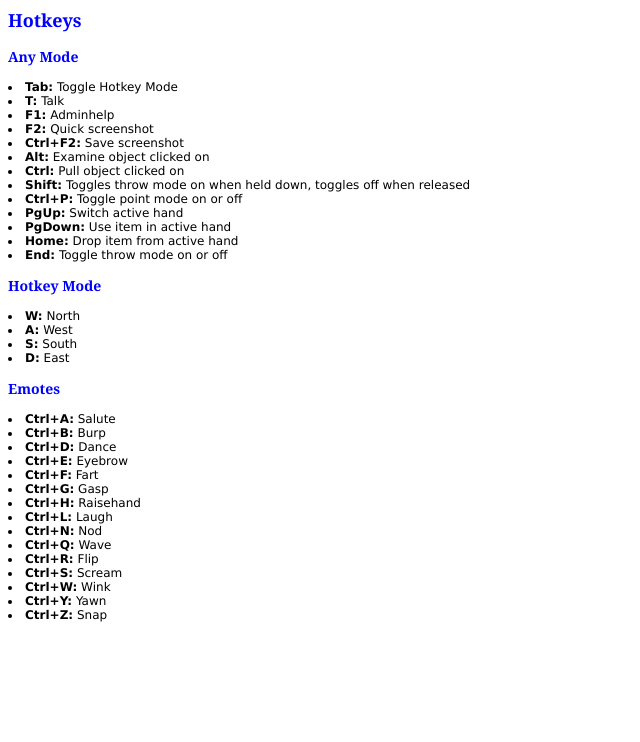
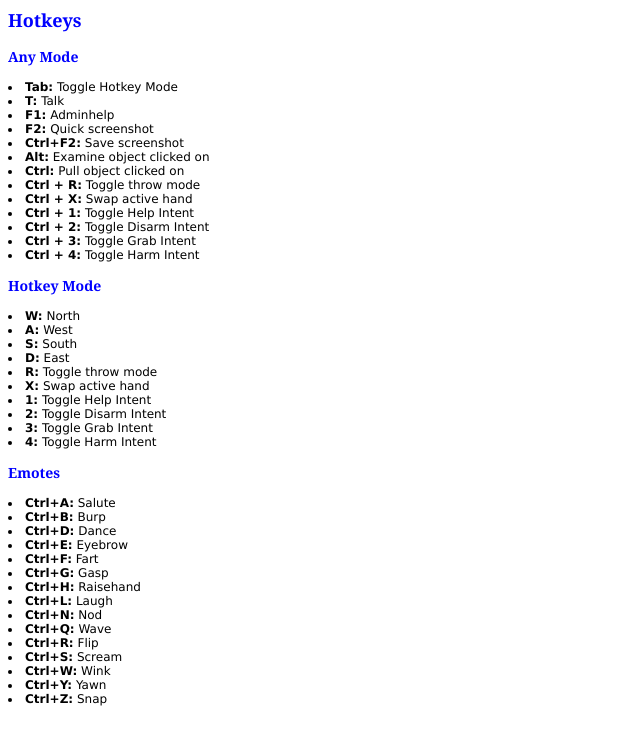
Before and after one commit to kachnov/44BR13, a website: page browserassets/html/admin/hotkeys.html in a window 1280 px wide. Shown: the whole page, without its empty margins (0-640 px from the left). Drawn offline with Linux system fonts and the light colour scheme.

Commit message:
adds vital hotkeys

```diff
--- a/browserassets/html/admin/hotkeys.html
+++ b/browserassets/html/admin/hotkeys.html
@@ -41,17 +41,23 @@
         <li><strong>Ctrl+F2:</strong> Save screenshot</li>
         <li><strong>Alt:</strong> Examine object clicked on</li>
         <li><strong>Ctrl:</strong> Pull object clicked on</li>
-        <li><strong>Shift:</strong> Toggles throw mode on when held down, toggles off when released</li>
-        <li><strong>Ctrl+P:</strong> Toggle point mode on or off</li>
-        <li><strong>PgUp:</strong> Switch active hand</li>
-        <li><strong>PgDown:</strong> Use item in active hand</li>
-        <li><strong>Home:</strong> Drop item from active hand</li>
-        <li><strong>End:</strong> Toggle throw mode on or off</li>
+        <li><strong>Ctrl + R:</strong> Toggle throw mode</li>
+        <li><strong>Ctrl + X:</strong> Swap active hand</li>
+        <li><strong>Ctrl + 1:</strong> Toggle Help Intent</li>
+        <li><strong>Ctrl + 2:</strong> Toggle Disarm Intent</li>
+        <li><strong>Ctrl + 3:</strong> Toggle Grab Intent</li>
+        <li><strong>Ctrl + 4:</strong> Toggle Harm Intent</li>
         <h3>Hotkey Mode</h3>
         <li><strong>W:</strong> North</li>
         <li><strong>A:</strong> West</li>
         <li><strong>S:</strong> South</li>
         <li><strong>D:</strong> East</li>
+        <li><strong>R:</strong> Toggle throw mode</li>
+        <li><strong>X:</strong> Swap active hand</li>
+        <li><strong>1:</strong> Toggle Help Intent</li>
+        <li><strong>2:</strong> Toggle Disarm Intent</li>
+        <li><strong>3:</strong> Toggle Grab Intent</li>
+        <li><strong>4:</strong> Toggle Harm Intent</li>
         <h3>Emotes</h3>
         <li><strong>Ctrl+A:</strong> Salute</li>
         <li><strong>Ctrl+B:</strong> Burp</li>
```
Also changed, not shown: 4 other files.
